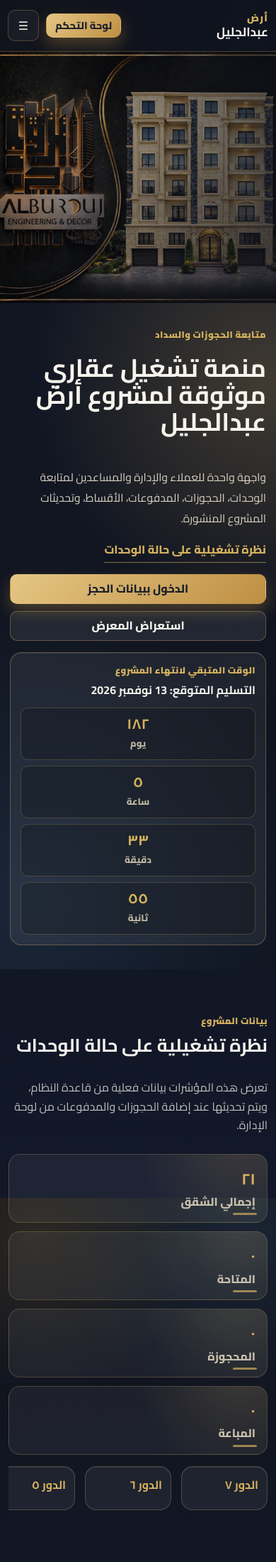
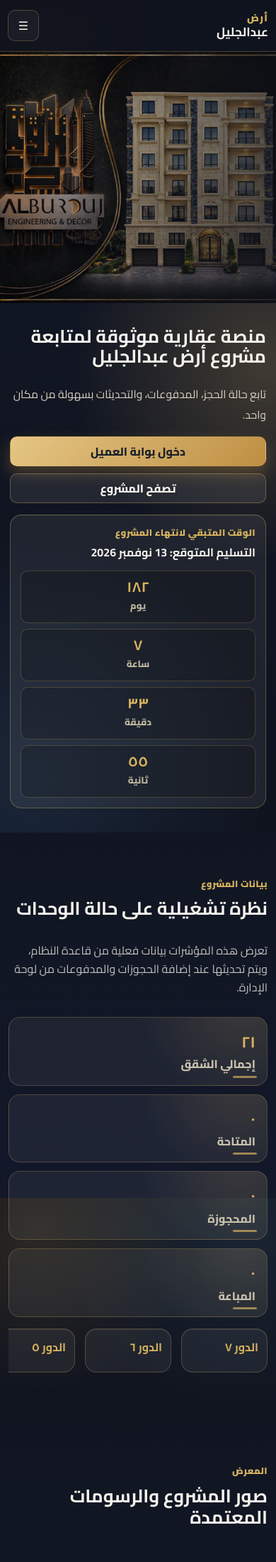
Before and after one commit to Mosab25/build, a Flask app: page / in a window 390 px wide. Shown: the top 2201 px of the page at 71% size. Run offline with Flask 3, Linux system fonts and the light colour scheme; data that the repository does not hold is empty; some libraries are stand-ins or nearby versions.

Commit message:
Optimize mobile UI/UX and improve performance with non-blocking loading

```diff
--- a/index.html
+++ b/index.html
@@ -33,6 +33,7 @@
           <a href="#gallery">المعرض</a>
           <a href="#updates">التحديثات</a>
           <a href="#client-access">بيانات الحجز</a>
+          <a href="#" class="mobile-only" onclick="qs('#staffLoginModal').hidden = false; qs('#navLinks').classList.remove('open'); return false;">لوحة التحكم</a>
         </div>
         <div class="nav-actions">
           <button class="btn primary small nav-admin-button" id="openStaffLogin" type="button">لوحة التحكم</button>
@@ -44,16 +45,18 @@
     <main id="home">
       <section class="hero-section">
         <div class="hero-visual">
-          <img src="media/facade.jpg" alt="واجهة مشروع أرض عبدالجليل" />
+          <img src="media/facade.jpg" alt="واجهة مشروع أرض عبدالجليل" loading="lazy" decoding="async" onerror="this.style.display='none'" />
         </div>
         <div class="hero-content">
-          <span class="eyebrow">متابعة الحجوزات والسداد</span>
-          <h1>منصة تشغيل عقاري موثوقة لمشروع أرض عبدالجليل</h1>
-          <p>واجهة واحدة للعملاء والإدارة والمساعدين لمتابعة الوحدات، الحجوزات، المدفوعات، الأقساط، وتحديثات المشروع المنشورة.</p>
-          <a class="hero-overview-link" href="#overview">نظرة تشغيلية على حالة الوحدات</a>
+          <span class="eyebrow desktop-only">متابعة الحجوزات والسداد</span>
+          <h1 class="desktop-only">منصة تشغيل عقاري موثوقة لمشروع أرض عبدالجليل</h1>
+          <p class="desktop-only">واجهة واحدة للعملاء والإدارة والمساعدين لمتابعة الوحدات، الحجوزات، المدفوعات، الأقساط، وتحديثات المشروع المنشورة.</p>
+          <h1 class="mobile-only" style="display:none; font-size:1.6rem; margin-bottom: 8px;">منصة عقارية موثوقة لمتابعة مشروع أرض عبدالجليل</h1>
+          <p class="mobile-only" style="display:none;">تابع حالة الحجز، المدفوعات، والتحديثات بسهولة من مكان واحد.</p>
+          <a class="hero-overview-link desktop-only" href="#overview">نظرة تشغيلية على حالة الوحدات</a>
           <div class="hero-actions">
-            <a class="btn primary" href="#client-access">الدخول ببيانات الحجز</a>
-            <a class="btn secondary" href="#gallery">استعراض المعرض</a>
+            <a class="btn primary" href="#client-access">دخول بوابة العميل</a>
+            <a class="btn secondary" href="#overview">تصفح المشروع</a>
           </div>
           <div class="project-countdown" id="projectCountdown" aria-live="polite"></div>
         </div>
--- a/static/css/layout.css
+++ b/static/css/layout.css
@@ -489,3 +489,44 @@
     font-size: 0.98rem;
   }
 }
+
+@media (max-width: 768px) {
+  body { overflow-x: hidden; }
+  .desktop-only { display: none !important; }
+  .mobile-only { display: block !important; }
+  .nav-shell { justify-content: space-between; }
+  .nav-actions { flex-direction: row-reverse; }
+  .nav-admin-button { display: none !important; }
+  .nav-links a { justify-content: center; }
+
+  .section, .container, .client-portal, .dashboard-content {
+    width: 100%;
+    max-width: 100%;
+    padding-left: 16px;
+    padding-right: 16px;
+  }
+
+  .grid, .stats-grid, .cards-grid {
+    grid-template-columns: 1fr !important;
+  }
+
+  .button-row, .actions, .hero-actions, .contact-actions {
+    flex-direction: column;
+  }
+
+  .button-row button, .actions button, .hero-actions a, .contact-actions a {
+    width: 100%;
+    text-align: center;
+  }
+
+  .hero-content p.desktop-only { display: none !important; }
+  .update-text {
+    display: -webkit-box;
+    -webkit-line-clamp: 3;
+    -webkit-box-orient: vertical;
+    overflow: hidden;
+  }
+  .update-text.expanded {
+    display: block;
+  }
+}
--- a/static/js/latestUpdates.js
+++ b/static/js/latestUpdates.js
@@ -12,7 +12,10 @@ async function initLatestUpdates() {
       <article class="update-card">
         <span class="eyebrow">${formatDate(update.update_date)}</span>
         <h3>${escapeHTML(update.title)}</h3>
-        <p>${escapeHTML(update.description)}</p>
+        <div class="update-content">
+          <p class="update-text">${escapeHTML(update.description)}</p>
+          <button type="button" class="btn ghost small read-more-btn mobile-only" onclick="this.previousElementSibling.classList.toggle('expanded'); this.textContent = this.textContent === 'قراءة المزيد' ? 'عرض أقل' : 'قراءة المزيد'">قراءة المزيد</button>
+        </div>
         ${update.media_url ? renderUpdateMedia(update) : ""}
       </article>
     `).join("");
@@ -25,5 +28,5 @@ function renderUpdateMedia(update) {
   if (update.media_type === "video") {
     return `<video controls preload="metadata" muted playsinline style="width:100%;border-radius:8px"><source src="${update.media_url}" type="video/mp4" /></video>`;
   }
-  return `<img src="${update.media_url}" alt="${escapeHTML(update.title)}" style="width:100%;border-radius:8px" />`;
+  return `<img src="${update.media_url}" alt="${escapeHTML(update.title)}" style="width:100%;border-radius:8px" loading="lazy" decoding="async" onerror="this.style.display='none'" />`;
 }
--- a/static/js/main.js
+++ b/static/js/main.js
@@ -7,9 +7,9 @@ async function initApp() {
   initClientPortal();
   initGallery();
   initLatestUpdates();
-  await initPublicHome();
+  initPublicHome();
   if (shouldRestoreDashboardSession()) {
-    await restoreSession();
+    restoreSession();
   }
 }
 
--- a/static/js/publicHome.js
+++ b/static/js/publicHome.js
@@ -1,9 +1,9 @@
 async function initPublicHome() {
+  initProjectCountdown();
   try {
     const overview = await PublicAPI.overview();
     APP_STATE.overview = overview;
     applyOfficeSettings(overview.settings || {});
-    initProjectCountdown();
     renderPublicStats(overview.summary || {});
     renderAvailabilityOverview(overview.apartments || []);
   } catch (error) {
@@ -20,14 +20,25 @@ function applyOfficeSettings(settings) {
   qs("#publicPhone").href = `tel:+2${APP_CONFIG.officePhone}`;
 }
 
-const PROJECT_DELIVERY_TARGET = new Date("2026-11-13T00:00:00+02:00");
+const PROJECT_DELIVERY_TARGET = new Date("2026-11-13T00:00:00");
 
 function initProjectCountdown() {
   const target = qs("#projectCountdown");
   if (!target) return;
 
   const render = () => {
-    const remaining = Math.max(0, PROJECT_DELIVERY_TARGET.getTime() - Date.now());
+    const remaining = PROJECT_DELIVERY_TARGET.getTime() - Date.now();
+    if (remaining <= 0) {
+      target.innerHTML = `
+        <div>
+          <span class="eyebrow">حالة المشروع</span>
+          <strong>تم الوصول إلى موعد التسليم المتوقع</strong>
+        </div>
+      `;
+      window.clearInterval(APP_STATE.projectCountdownTimer);
+      return;
+    }
+
     const totalSeconds = Math.floor(remaining / 1000);
     const days = Math.floor(totalSeconds / 86400);
     const hours = Math.floor((totalSeconds % 86400) / 3600);
@@ -92,7 +103,7 @@ function renderApartmentModels() {
   if (!target) return;
   target.innerHTML = APARTMENT_MODELS.map((model) => `
     <article class="model-card">
-      <img src="${model.src}" alt="${escapeHTML(model.alt)}" />
+      <img src="${model.src}" alt="${escapeHTML(model.alt)}" loading="lazy" decoding="async" onerror="this.style.display='none'" />
       <div class="model-card-body">
         <span class="eyebrow">Type ${model.apartmentType}</span>
         <h3>${escapeHTML(model.title)}</h3>
```
